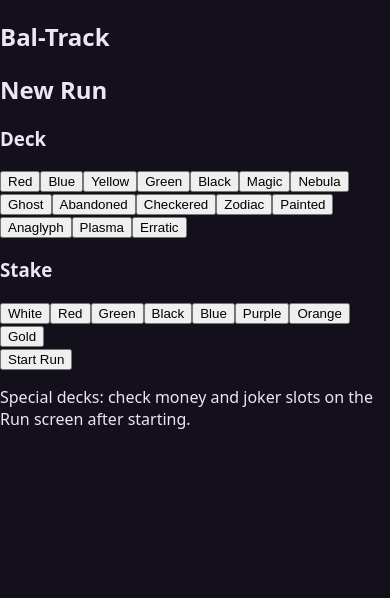
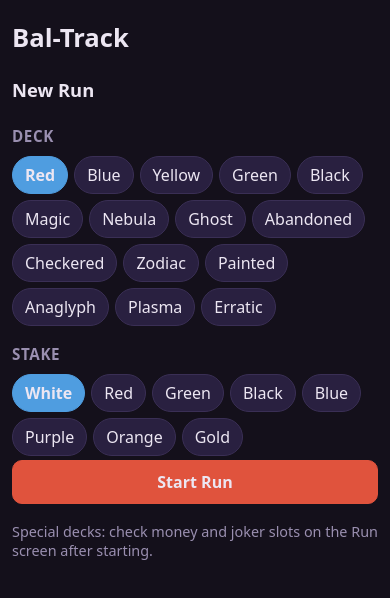
Before and after one commit to fmnznr/bal-track, a React (Vite) app: page / in a window 390 px wide. Shown: the top 598 px of the page. Built offline with nearby package versions, Linux system fonts and the light colour scheme.

Commit message:
feat: dark mobile-first stylesheet
Co-Authored-By: Claude Fable 5 <noreply@anthropic.com>

```diff
--- a/src/styles.css
+++ b/src/styles.css
@@ -1,6 +1,148 @@
+:root {
+  --bg: #14101b;
+  --panel: #1f1830;
+  --panel-2: #292040;
+  --text: #ece6f2;
+  --muted: #9a8fb0;
+  --accent: #e0533d;
+  --accent-2: #4f9de0;
+  --good: #4fc06a;
+  --bad: #e05a5a;
+  --radius: 10px;
+}
+
+* { box-sizing: border-box; }
+
 body {
   margin: 0;
-  background: #14101b;
-  color: #ece6f2;
+  background: var(--bg);
+  color: var(--text);
   font-family: system-ui, -apple-system, sans-serif;
+  -webkit-font-smoothing: antialiased;
 }
+
+.app {
+  max-width: 520px;
+  margin: 0 auto;
+  padding: 12px 12px calc(16px + env(safe-area-inset-bottom));
+}
+
+h1 { font-size: 1.6rem; margin: 8px 0; }
+h2 { font-size: 1.15rem; margin: 10px 0 6px; }
+h3 { font-size: 0.95rem; margin: 14px 0 6px; color: var(--muted); text-transform: uppercase; letter-spacing: 0.04em; }
+
+button {
+  font: inherit;
+  color: var(--text);
+  background: var(--panel-2);
+  border: 1px solid #3a2f55;
+  border-radius: var(--radius);
+  padding: 10px 14px;
+  min-height: 44px;
+  cursor: pointer;
+}
+button:active { transform: scale(0.98); }
+button:disabled { opacity: 0.4; }
+
+button.primary { background: var(--accent); border-color: var(--accent); font-weight: 600; }
+button.danger { background: var(--bad); border-color: var(--bad); }
+button.ghost { background: transparent; }
+
+.tabs {
+  display: flex;
+  gap: 6px;
+  position: sticky;
+  top: 0;
+  z-index: 10;
+  background: var(--bg);
+  padding: 8px 0;
+}
+.tab { flex: 1; }
+.tab.active { background: var(--accent); border-color: var(--accent); font-weight: 600; }
+
+.screen { display: flex; flex-direction: column; gap: 4px; }
+
+.row { display: flex; gap: 8px; align-items: center; flex-wrap: wrap; }
+.row.spread { justify-content: space-between; }
+.grow { flex: 1; }
+
+.rows { list-style: none; margin: 0; padding: 0; display: flex; flex-direction: column; gap: 6px; }
+.rows > li { background: var(--panel); border-radius: var(--radius); padding: 8px 10px; }
+
+.chip-grid { display: flex; flex-wrap: wrap; gap: 6px; }
+.chip { min-height: 38px; padding: 6px 12px; border-radius: 999px; }
+.chip.active { background: var(--accent-2); border-color: var(--accent-2); font-weight: 600; }
+
+.number-field { display: flex; flex-direction: column; gap: 2px; font-size: 0.85rem; color: var(--muted); }
+.stepper { display: flex; align-items: center; gap: 4px; }
+.stepper button { min-height: 38px; min-width: 38px; padding: 4px; }
+.stepper input {
+  width: 64px;
+  text-align: center;
+  font: inherit;
+  color: var(--text);
+  background: var(--panel);
+  border: 1px solid #3a2f55;
+  border-radius: var(--radius);
+  padding: 8px 4px;
+  min-height: 38px;
+}
+
+.autocomplete { position: relative; margin: 4px 0; }
+.autocomplete input {
+  width: 100%;
+  font: inherit;
+  color: var(--text);
+  background: var(--panel);
+  border: 1px solid #3a2f55;
+  border-radius: var(--radius);
+  padding: 10px 12px;
+  min-height: 44px;
+}
+.autocomplete-results {
+  list-style: none;
+  margin: 4px 0 0;
+  padding: 0;
+  background: var(--panel-2);
+  border: 1px solid #3a2f55;
+  border-radius: var(--radius);
+  overflow: hidden;
+}
+.autocomplete-results button {
+  display: flex;
+  justify-content: space-between;
+  gap: 8px;
+  width: 100%;
+  border: 0;
+  border-radius: 0;
+  background: transparent;
+  text-align: left;
+}
+.autocomplete-results button:hover { background: var(--panel); }
+.autocomplete-results small { color: var(--muted); }
+
+select {
+  font: inherit;
+  color: var(--text);
+  background: var(--panel);
+  border: 1px solid #3a2f55;
+  border-radius: var(--radius);
+  padding: 8px;
+  min-height: 38px;
+}
+
+.recs { list-style: none; margin: 0; padding: 0; display: flex; flex-direction: column; gap: 8px; counter-reset: rec; }
+.rec { background: var(--panel); border-radius: var(--radius); padding: 10px 12px; border-left: 4px solid var(--muted); }
+.rec-top { border-left-color: var(--good); background: var(--panel-2); }
+.rec-high { }
+.rec-low { opacity: 0.75; }
+.rec-head { display: flex; justify-content: space-between; gap: 8px; align-items: baseline; }
+.rec-meta { color: var(--muted); font-size: 0.8rem; white-space: nowrap; }
+.rec ul { margin: 6px 0 0; padding-left: 18px; color: var(--muted); font-size: 0.9rem; }
+
+.muted { color: var(--muted); font-size: 0.9rem; }
+.note { color: var(--good); }
+.won { color: var(--good); font-weight: 600; }
+.lost { color: var(--bad); font-weight: 600; }
+
+details summary { cursor: pointer; color: var(--muted); padding: 8px 0; }
```
